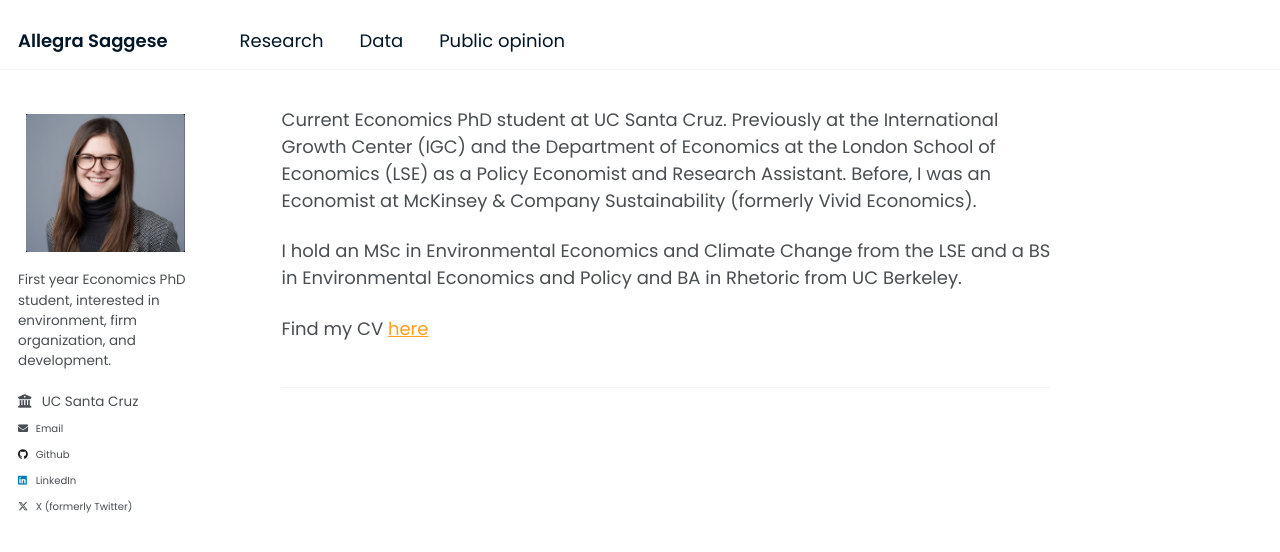
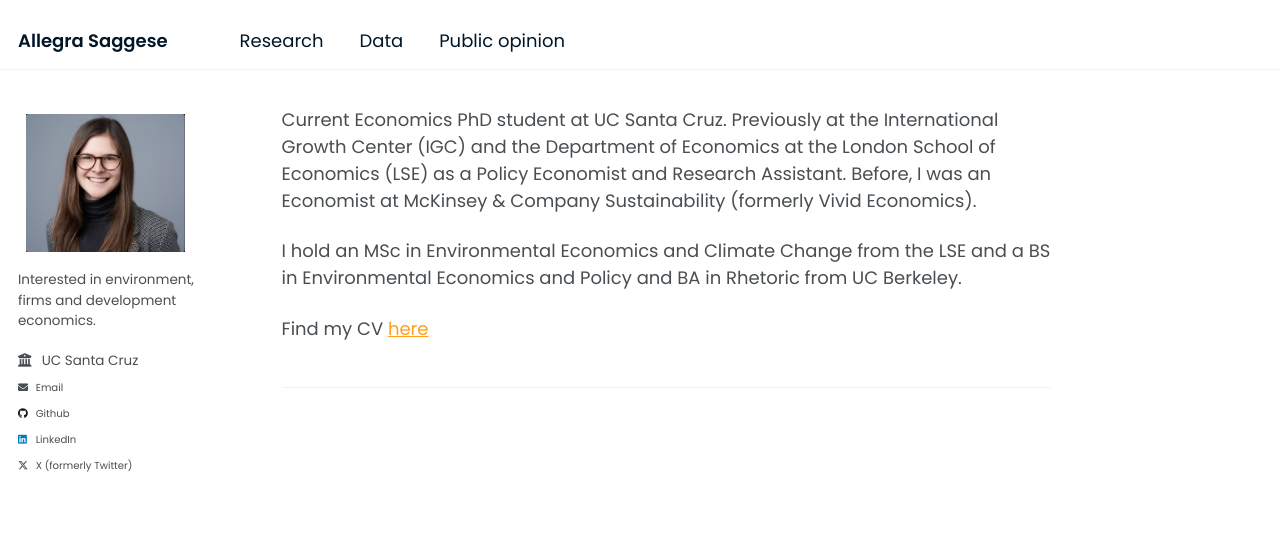
Before and after one commit to allegra-saggese-econ/allegra-saggese-econ.github.io, a Jekyll site: the page built from _pages/index.md, in a window 1280 px wide. Shown: the top 552 px of the page. Built offline with Jekyll 4.4.1, drawn with Linux system fonts in a browser that asks for light colours.

Commit message:
Update _config.yml
changes to subheader under photograph on main page

```diff
--- a/_config.yml
+++ b/_config.yml
@@ -24,7 +24,7 @@ author:
   avatar           : "2019-headshot.png"
   #name             : "Your Sidebar Name"
   pronouns         : # example: "she/her"
-  bio              : "First year Economics PhD student, interested in environment, firm organization, and development."
+  bio              : "Interested in environment, firms and development economics."
   #location         : " "
   employer         : "UC Santa Cruz"
   uri              : # URL
```
